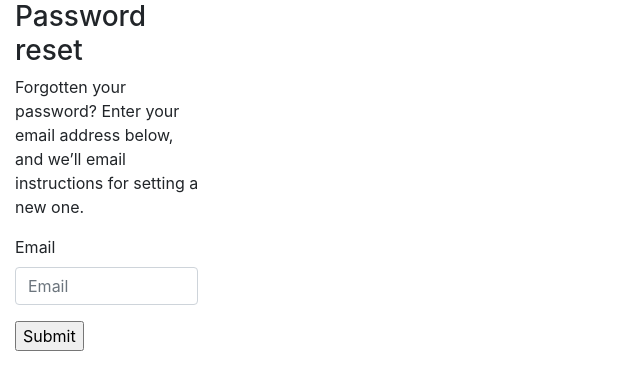
After one commit to Darkashish4672/Advance_Medical_integration_system, a Django app: page /reset_password/ in a window 1280 px wide. The commit adds this page. Shown: the top 390 px of the page, without its empty margins (0-640 px from the left). Run offline with Django 3.2, Linux system fonts and the light colour scheme; some libraries are stand-ins or nearby versions.

Commit message:
password reset implimented

```diff
--- a/amisss/AMIS/urls.py
+++ b/amisss/AMIS/urls.py
@@ -16,6 +16,7 @@ Including another URLconf
 from django.contrib import admin
 from django.urls import path
 from amisapp1 import views
+from django.contrib.auth import views as auth_views
 
 urlpatterns = [
     path('admin/', admin.site.urls),
@@ -44,7 +45,24 @@ urlpatterns = [
     path('expert/', views.expert, name='expert'),
     path('shop/', views.shop, name='shop'),
     path('tech/', views.tech, name='tech'),
-    path('formservice/', views.formservice, name='formservice')
+    path('formservice/', views.formservice, name='formservice'),
+
+     path('reset_password/',
+     auth_views.PasswordResetView.as_view(template_name="password_reset/password_reset.html"),
+     name="reset_password"),
+
+    path('reset_password_sent/',
+        auth_views.PasswordResetDoneView.as_view(template_name="password_reset/password_reset_sent.html"),
+        name="password_reset_done"),
+
+    path('reset/<uidb64>/<token>/',
+     auth_views.PasswordResetConfirmView.as_view(template_name="password_reset/password_reset_form.html"),
+     name="password_reset_confirm"),
+
+    path('reset_password_complete/',
+        auth_views.PasswordResetCompleteView.as_view(template_name="password_reset/password_reset_done.html"),
+        name="password_reset_complete"),
+
 
 
 ]
--- a/amisss/amisapp1/views.py
+++ b/amisss/amisapp1/views.py
@@ -188,7 +188,7 @@ def profile(request):
         usr = User.objects.get(id=request.user.id)
         usr.first_name = fn
         usr.last_name = ln
-        usr.email = em
+        usr.username = em
         usr.save()
 
 
--- /dev/null
+++ b/amisss/templates/password_reset/password_reset.html
@@ -0,0 +1,16 @@
+<link rel="stylesheet" href="https://maxcdn.bootstrapcdn.com/bootstrap/4.0.0/css/bootstrap.min.css" integrity="sha384-Gn5384xqQ1aoWXA+058RXPxPg6fy4IWvTNh0E263XmFcJlSAwiGgFAW/dAiS6JXm" crossorigin="anonymous">
+{%load bootstrap4%}
+
+<div class="col-md-2" >
+    <h3>Password reset</h3>
+
+<p>Forgotten your password? Enter your email address below, and we’ll email instructions for setting a new one.</p>
+
+<form method="post">
+
+	{% csrf_token %}
+	{%bootstrap_form form%}
+	<input type="Submit" name="Send email">
+
+</form>
+</div>
--- /dev/null
+++ b/amisss/templates/password_reset/password_reset_done.html
@@ -0,0 +1,5 @@
+<h3>Password reset complete</h3>
+
+<p>Your password has been set. You may go ahead and log in now.</p>
+
+<a href="{%url "login"%}">Log in</a>
--- /dev/null
+++ b/amisss/templates/password_reset/password_reset_sent.html
@@ -0,0 +1,6 @@
+<h3>Password reset sent</h3>
+
+
+<p>We’ve emailed you instructions for setting your password, if an account exists with the email you entered. You should receive them shortly.</p>
+
+<p>If you don’t receive an email, please make sure you’ve entered the address you registered with, and check your spam folder.</p>
```
Also changed, not shown: amisss/AMIS/settings.py (+11 -0 lines), amisss/templates/login.html (+9 -0 lines), amisss/templates/password_reset/password_reset_form.html (added, +18 -0 lines), amisss/db.sqlite3.
